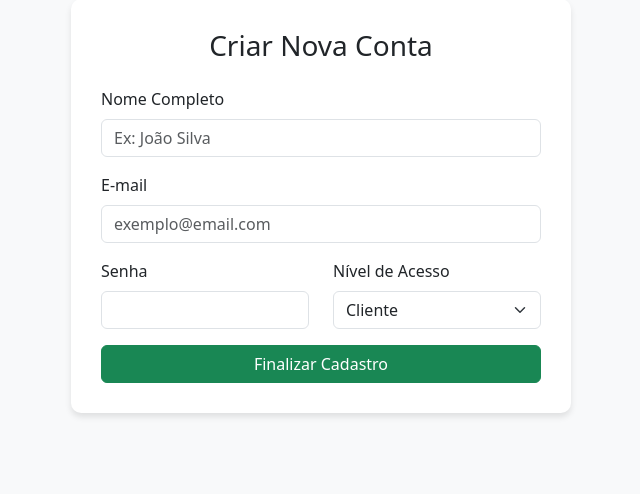
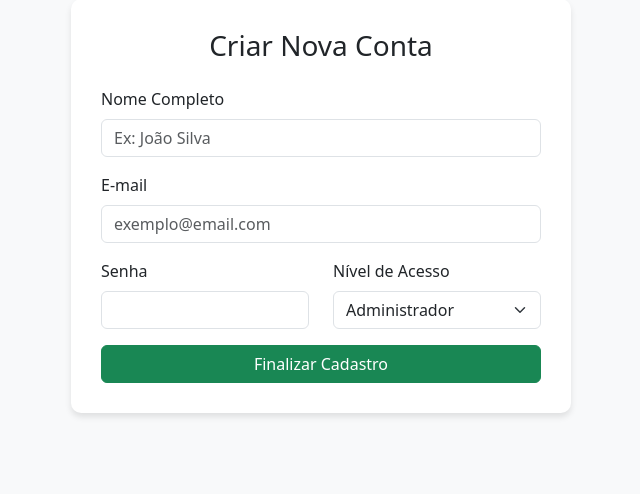
Before and after one commit to viniciusasf/lojacatalogo, a PHP site: page /usuarios_cadastro.php in a window 1280 px wide. Shown: the part 194-688 px from the top of the page, without its empty margins (319-959 px from the left). Run offline with PHP 8.4, Linux system fonts and the light colour scheme.

Commit message:
Cadastro Usuario option

```diff
--- a/admin/usuarios_cadastro.php
+++ b/admin/usuarios_cadastro.php
@@ -49,7 +49,7 @@
             <div class="col-md-6 mb-3">
                 <label for="nivel" class="form-label">Nível de Acesso</label>
                 <select name="nivel" id="nivel" class="form-select">
-                    <option value="cliente">Cliente</option>
+                   <!--<option value="cliente">Cliente</option> Usar futuramente em cadatro de clientes -->
                     <option value="admin">Administrador</option>
                 </select>
             </div>
```
